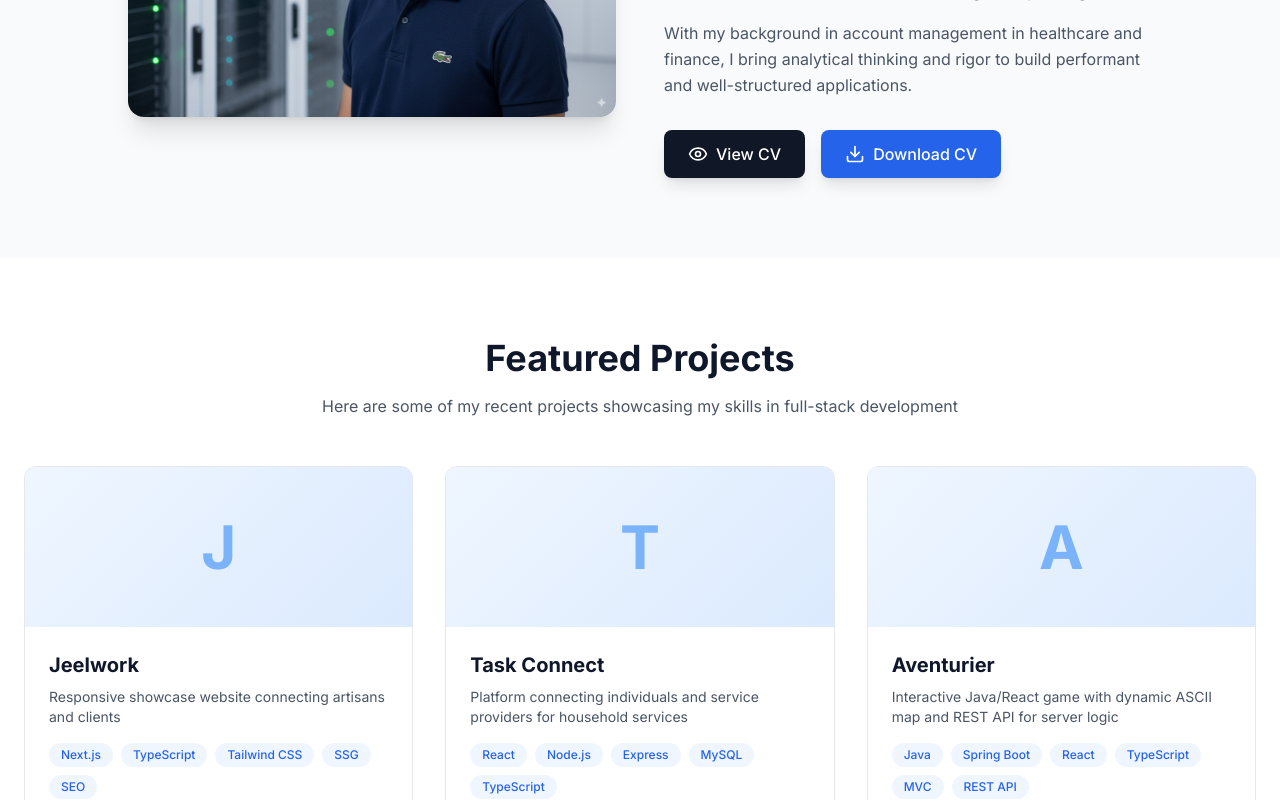
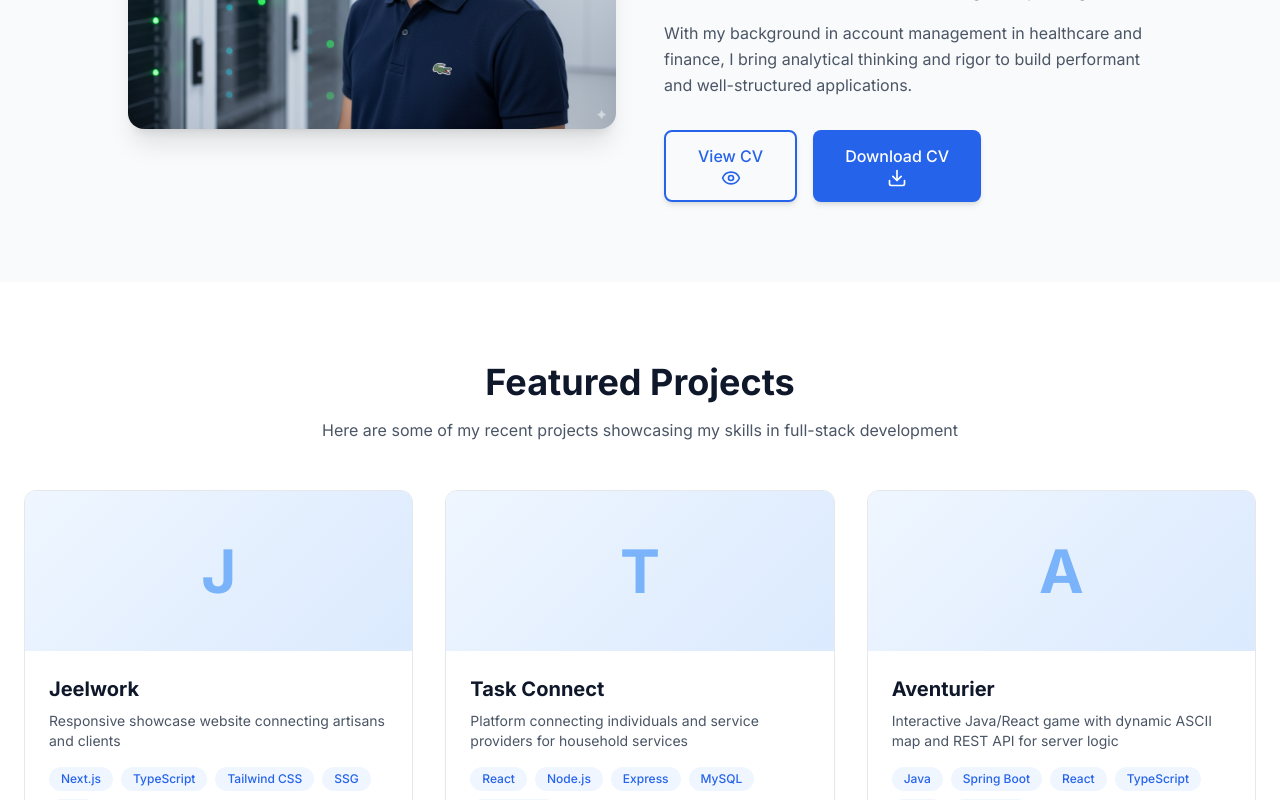
Before and after one commit to nadir-ammisaid/nadir-dev-portfolio, a Next.js app: page / in a window 1280 px wide. Shown: the part 1260-2060 px from the top of the page. Built offline with nearby package versions, Linux system fonts and the light colour scheme; no server answers.

Commit message:
feat(ui): unify button styles across About, AboutSection and FeaturedProjects

```diff
--- a/app/about/page.tsx
+++ b/app/about/page.tsx
@@ -165,19 +165,26 @@ export default function AboutPage() {
                     href="/cv/nadir-ammisaid-cv.pdf"
                     target="_blank"
                     rel="noopener noreferrer"
-                    className="inline-flex items-center gap-2 px-6 py-3 bg-gray-900 hover:bg-gray-800 dark:bg-gray-700 dark:hover:bg-gray-600 text-white rounded-lg transition-colors font-medium shadow-lg"
+                    className="px-8 py-3 flex flex-col items-center justify-center text-center
+               border-2 border-primary-600 dark:border-primary-500
+               text-primary-600 dark:text-primary-400
+               hover:bg-primary-50 dark:hover:bg-gray-700
+               rounded-lg transition-colors font-medium shadow-md"
                   >
+                    View CV
                     <Eye size={20} />
-                    View CV
                   </a>
 
                   <a
                     href="/cv/nadir-ammisaid-cv.pdf"
                     download
-                    className="inline-flex items-center gap-2 px-6 py-3 bg-primary-600 hover:bg-primary-700 dark:bg-primary-500 dark:hover:bg-primary-600 text-white rounded-lg transition-colors font-medium shadow-lg"
+                    className="px-8 py-3 flex flex-col items-center justify-center text-center
+               bg-primary-600 hover:bg-primary-700
+               dark:bg-primary-500 dark:hover:bg-primary-600
+               text-white rounded-lg transition-colors font-medium shadow-md"
                   >
+                    Download CV
                     <Download size={20} />
-                    Download CV
                   </a>
                 </div>
               </div>
--- a/components/sections/AboutSection.tsx
+++ b/components/sections/AboutSection.tsx
@@ -54,19 +54,26 @@ export default function AboutSection() {
                   href="/cv/nadir-ammisaid-cv.pdf"
                   target="_blank"
                   rel="noopener noreferrer"
-                  className="inline-flex items-center gap-2 px-6 py-3 bg-gray-900 hover:bg-gray-800 dark:bg-gray-700 dark:hover:bg-gray-600 text-white rounded-lg transition-colors font-medium shadow-lg"
+                  className="px-8 py-3 flex flex-col items-center justify-center text-center
+               border-2 border-primary-600 dark:border-primary-500
+               text-primary-600 dark:text-primary-400
+               hover:bg-primary-50 dark:hover:bg-gray-700
+               rounded-lg transition-colors font-medium shadow-md"
                 >
+                  View CV
                   <Eye size={20} />
-                  View CV
                 </a>
 
                 <a
                   href="/cv/nadir-ammisaid-cv.pdf"
                   download
-                  className="inline-flex items-center gap-2 px-6 py-3 bg-primary-600 hover:bg-primary-700 dark:bg-primary-500 dark:hover:bg-primary-600 text-white rounded-lg transition-colors font-medium shadow-lg"
+                  className="px-8 py-3 flex flex-col items-center justify-center text-center
+               bg-primary-600 hover:bg-primary-700
+               dark:bg-primary-500 dark:hover:bg-primary-600
+               text-white rounded-lg transition-colors font-medium shadow-md"
                 >
+                  Download CV
                   <Download size={20} />
-                  Download CV
                 </a>
               </div>
             </div>
--- a/components/sections/FeaturedProjects.tsx
+++ b/components/sections/FeaturedProjects.tsx
@@ -87,7 +87,10 @@ export default function FeaturedProjects() {
         <div className="text-center">
           <Link
             href="/projects"
-            className="inline-block px-8 py-3 bg-primary-600 text-white rounded-lg hover:bg-primary-700 transition-colors font-medium shadow-md"
+            className="px-8 py-3 inline-flex flex-col items-center justify-center text-center
+               bg-primary-600 hover:bg-primary-700
+               dark:bg-primary-500 dark:hover:bg-primary-600
+               text-white rounded-lg transition-colors font-medium shadow-md"
           >
             View All Projects
           </Link>
```
